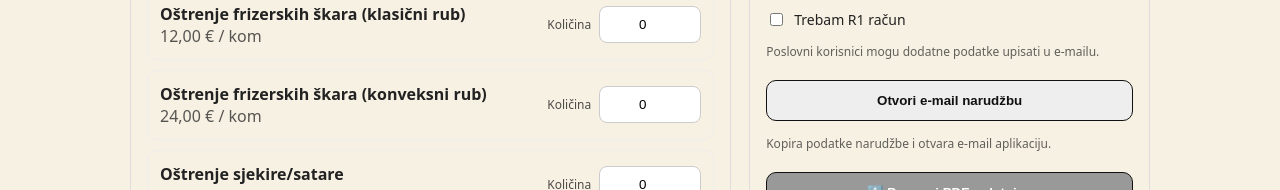
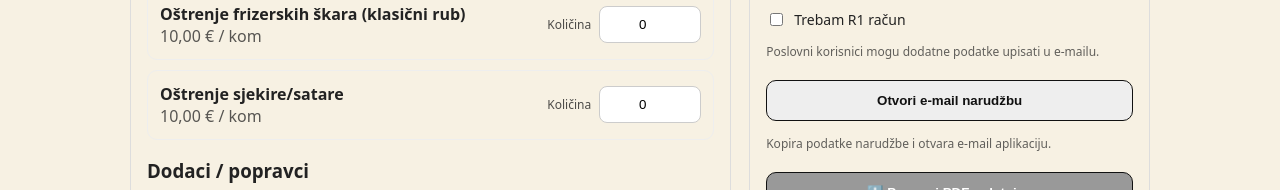
Before and after one commit to Nenad-cmd/ostrenje-nozeva-zagreb, a Next.js app: page / in a window 1280 px wide. Shown: the part 1593-1783 px from the top of the page. Built offline with nearby package versions, Linux system fonts and the light colour scheme.

Commit message:
Update page.tsx

```diff
--- a/app/page.tsx
+++ b/app/page.tsx
@@ -8,13 +8,13 @@ const baseLines: Line[] = [
   { id: "knife_standard", name: "Oštrenje noža (standard)", price: 4, kind: "base" },
   { id: "knife_58plus", name: "Oštrenje noža 58+ HRC(Japanski noževi)", price: 6, kind: "base" },
   { id: "knife_whetstone", name: "Japanski nož - ručno oštrenje na wetstoneu", price: 10, kind: "base" },
-  { id: "knife_convex", name: "Oštrenje konveksnog noža (Convex edge)", price: 12, kind: "base" },
+  { id: "knife_convex", name: "Oštrenje konveksnog noža (Convex edge)", price: 8, kind: "base" },
   { id: "serrated", name: "Oštrenje nazubljenog noža", price: 6, kind: "base" },
   { id: "scissors_standard", name: "Oštrenje kućanskih škara", price: 5, kind: "base" },
   { id: "scissors_tailor", name: "Oštrenje krojačkih škara", price: 7, kind: "base" },
-  { id: "scissors_barber_standard", name: "Oštrenje frizerskih škara (klasični rub)", price: 12, kind: "base" },
-  { id: "scissors_barber_convex", name: "Oštrenje frizerskih škara (konveksni rub)", price: 24, kind: "base" },
-  { id: "axe", name: "Oštrenje sjekire/satare", price: 8, kind: "base" },
+  { id: "scissors_barber_standard", name: "Oštrenje frizerskih škara (klasični rub)", price: 10, kind: "base" },
+  // { id: "scissors_barber_convex", name: "Oštrenje frizerskih škara (konveksni rub)", price: 24, kind: "base" },
+  { id: "axe", name: "Oštrenje sjekire/satare", price: 10, kind: "base" },
 ];
 
 const addonLines: Line[] = [
```
